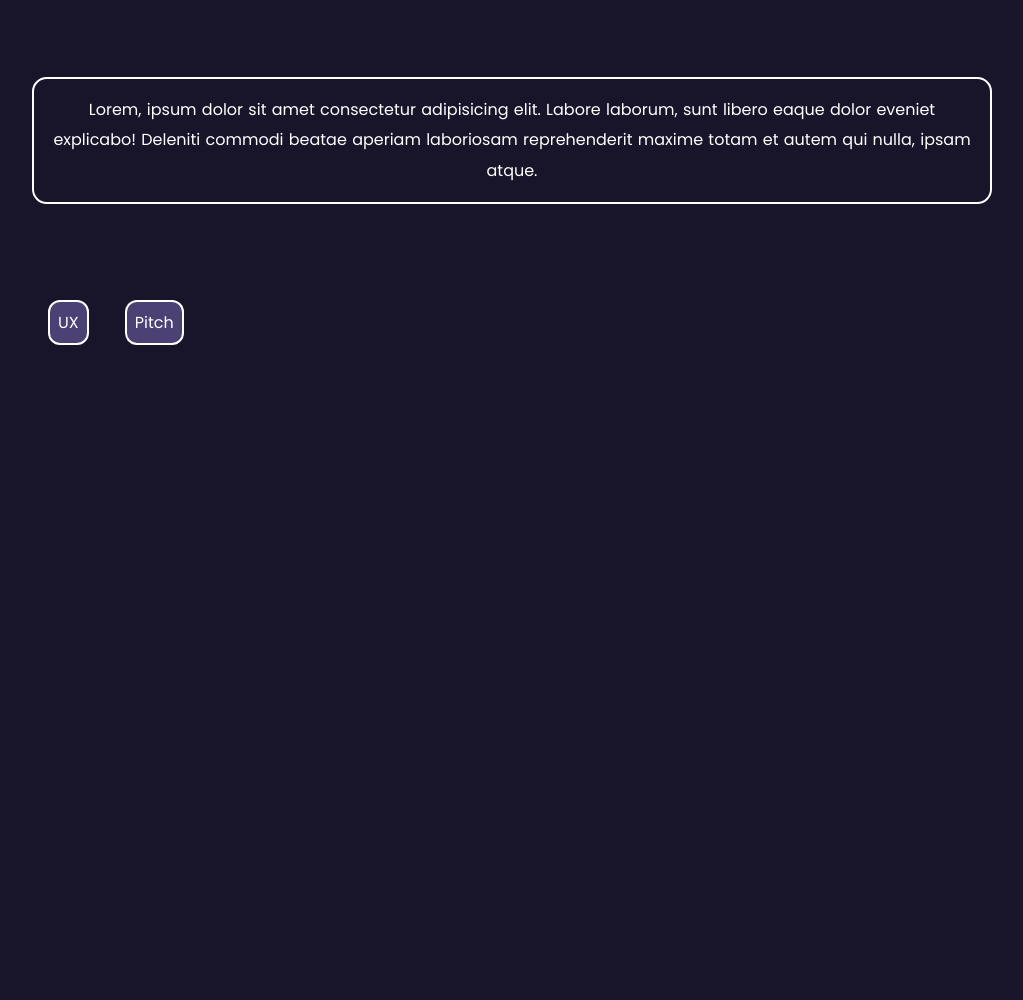
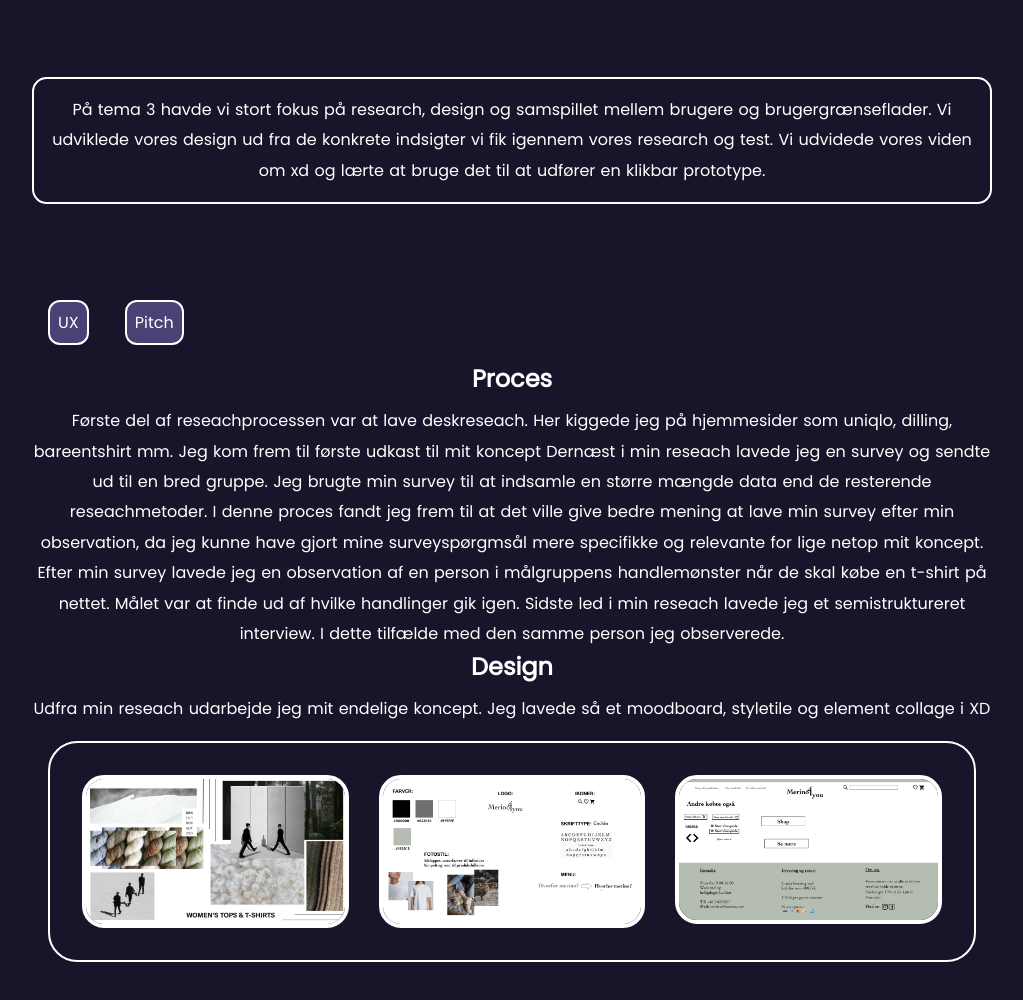
Before and after one commit to marthasuhr/portfolio, a plain HTML site: page ux.html in a window 1280 px wide. Shown: the part 344-1344 px from the top of the page, without its empty margins (128-1151 px from the left). Before the commit the page ends 865 px from the top, so only its background shows below. Drawn offline with Linux system fonts and the light colour scheme.

Commit message:
tekst til ux siden og billeder

```diff
--- a/general.css
+++ b/general.css
@@ -174,12 +174,13 @@ footer {
 
 .portfolio_forside_grid {
   align-items: center;
-  margin: 10pc 0 10pc;
+  margin: 0 0 80px 0;
   padding: 1rem;
-  border: 2px solid white;
-  border-radius: 6ex;
 }
 
+.portfolio_forside_grid h1 {
+  font-size: 4rem;
+}
 /******************** Animations grid **********************/
 
 .grid_animation_del1 {
@@ -191,7 +192,7 @@ footer {
 /******************* Emensite Grid mobil *********************/
 
 .emnesite_h2 {
-  margin: 80px 0 80px 0;
+  margin: 80px 0 10px 0;
   gap: 20px;
 }
 
@@ -203,7 +204,7 @@ footer {
   margin-bottom: 20px;
 }
 
-/******************** Portfolio grid ***********************/
+/******************** Portfolio grid mobil ***********************/
 .mobil_grid_portfolio {
   display: grid;
   grid-template-columns: 1fr 1fr;
@@ -219,7 +220,7 @@ footer {
   border-radius: 2ex;
 }
 
-/********************* MIT CV ****************************/
+/********************* Om mig grid mobil ****************************/
 
 .cv_grid {
   display: grid;
@@ -230,7 +231,7 @@ footer {
 }
 
 @media (min-width: 800px) {
-  /**************** Ryk rundt i grid på index ****************/
+  /**************** Index grid web ****************/
   .emnesite_grid,
   .ux_grid,
   .animation_grid,
@@ -249,7 +250,11 @@ footer {
     grid-template-columns: 1fr 1fr;
   }
 
-  /**************** Emnesite Grid Web******************/
+  .portfolio_forside_grid h1 {
+    font-size: 8.5rem;
+  }
+
+  /**************** Emnesite Grid Web ******************/
 
   .grid_del_1_emne {
     display: grid;
@@ -273,12 +278,11 @@ footer {
     gap: 20px;
   }
 
-  /****************** Grid portfolio web *******************/
+  /****************** Portfolio grid web *******************/
 
   .grid_portfolio_del1 {
     display: grid;
     grid-template-columns: 1fr 1fr;
-
     gap: 10px;
   }
 
@@ -289,7 +293,7 @@ footer {
   }
 }
 
-/***************** hamburger mediequery **************/
+/***************** Hamburger mediequery **************/
 
 @media (max-width: 768px) {
   .hamburger {
--- a/ux.html
+++ b/ux.html
@@ -50,9 +50,11 @@
         <h1>Tema 3</h1>
         <h2> Grundlæggende UX</h2>
         <div class="info_tekst">
-            <p> Lorem, ipsum dolor sit amet consectetur adipisicing elit. Labore laborum, sunt libero eaque dolor
-                eveniet explicabo! Deleniti commodi beatae aperiam laboriosam reprehenderit maxime totam et autem qui
-                nulla, ipsam atque.
+            <p> På tema 3 havde vi stort fokus på research, design og samspillet mellem brugere og brugergrænseflader.
+                Vi udviklede
+                vores design ud fra de konkrete indsigter vi fik igennem vores research og test. Vi udvidede vores viden
+                om xd og lærte
+                at bruge det til at udfører en klikbar prototype.
             </p>
 
         </div>
@@ -62,6 +64,34 @@
 
         <a class="uxknap"
             href="https://docs.google.com/presentation/d/1J5Bg94ajtSF-55YveQzXVq6QIGaGJZ8dtL8SJlBQDGc/edit?usp=sharing">Pitch</a>
+
+        <div>
+            <h2>Proces</h2>
+            <p>Første del af reseachprocessen var at lave deskreseach. Her kiggede jeg på hjemmesider som uniqlo,
+                dilling, bareentshirt mm. Jeg kom frem til første udkast til mit koncept
+                Dernæst i min reseach lavede jeg en survey og sendte ud til en bred gruppe. Jeg brugte min survey til at
+                indsamle en større mængde data end de resterende reseachmetoder. I denne proces fandt jeg frem til at
+                det ville give bedre mening at lave min survey efter min observation, da jeg kunne have gjort mine
+                surveyspørgmsål mere specifikke og relevante for lige netop mit koncept.
+                Efter min survey lavede jeg en observation af en person i målgruppens handlemønster når de skal købe en
+                t-shirt
+                på nettet. Målet var at finde ud af hvilke handlinger gik igen.
+                Sidste led i min reseach lavede jeg et semistruktureret interview. I dette tilfælde med den samme person
+                jeg
+                observerede.
+            </p>
+
+
+            <h2>Design</h2>
+            <p>Udfra min reseach udarbejde jeg mit endelige koncept. Jeg lavede så et moodboard, styletile og element
+                collage i XD</p>
+            <div class="grid_del_2_emne">
+                <img src="uxpics/moodboard_ux.webp" alt="moodboard ux">
+                <img src="uxpics/styletile_ux.webp" alt="styletile ux">
+                <img src="uxpics/elementcollage_ux.webp" alt="element collage ux">
+            </div>
+
+        </div>
     </main>
 
     <script src="index.js"></script>
```
Also changed, not shown: cv.html (+3 -0 lines), uxpics/elementcollage_ux.webp (added), uxpics/moodboard_ux.webp (added), uxpics/styletile_ux.webp (added).
